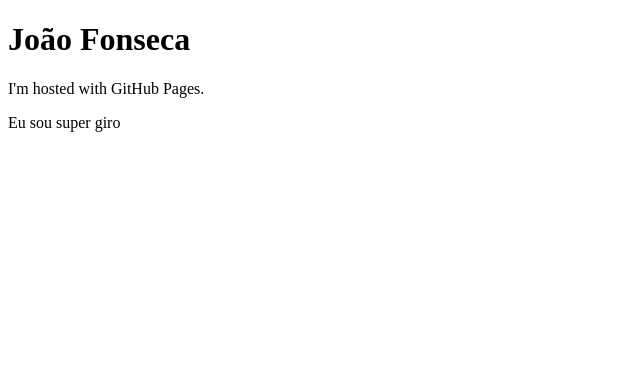
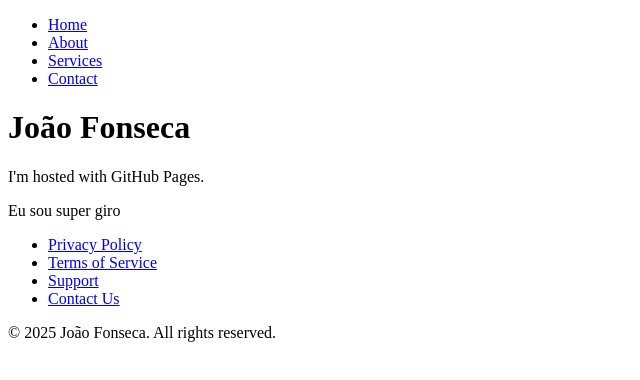
Before and after one commit to Joahaas/joahaas.github.io, a plain HTML site: page index.html in a window 1280 px wide. Shown: the whole page, without its empty margins (0-640 px from the left). Drawn offline with Linux system fonts and the light colour scheme.

Commit message:
new changes

```diff
--- a/index.html
+++ b/index.html
@@ -1,8 +1,31 @@
 <!DOCTYPE html>
 <html>
 <body>
+<header>
+  <nav>
+    <ul>
+      <li><a href="#home">Home</a></li>
+      <li><a href="#about">About</a></li>
+      <li><a href="#services">Services</a></li>
+      <li><a href="#contact">Contact</a></li>
+    </ul>
+  </nav>
+</header>
 <h1>João Fonseca</h1>
 <p>I'm hosted with GitHub Pages.</p>
 <p>Eu sou super giro</p>
+
+<footer>
+  <nav>
+    <ul>
+      <li><a href="#privacy">Privacy Policy</a></li>
+      <li><a href="#terms">Terms of Service</a></li>
+      <li><a href="#support">Support</a></li>
+      <li><a href="#contact">Contact Us</a></li>
+    </ul>
+  </nav>
+  <p>&copy; 2025 João Fonseca. All rights reserved.</p>
+</footer>
+
 </body>
 </html>
```
